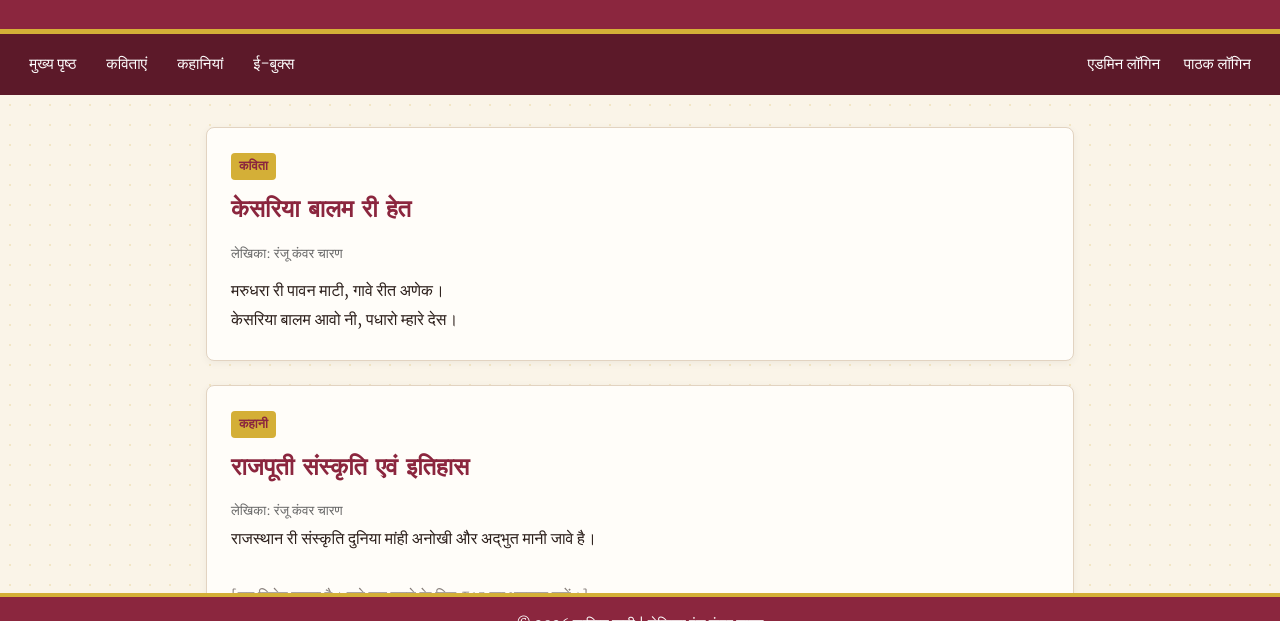
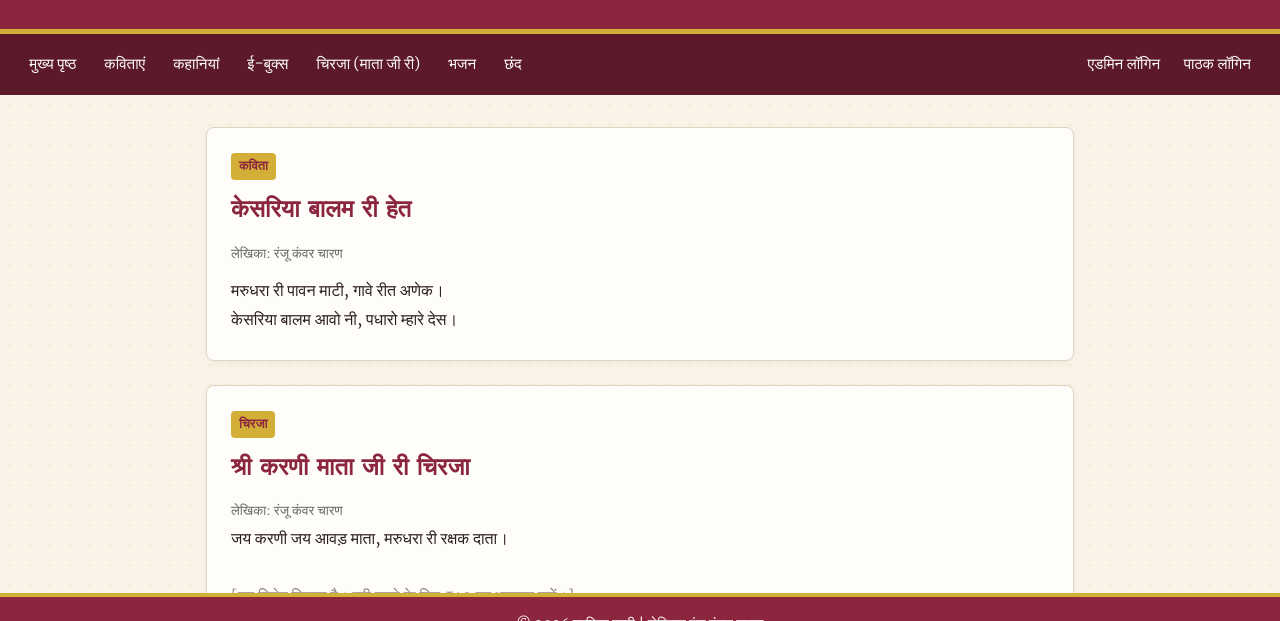
Before and after one commit to pratapbareth474-ranju/sahitya-dhani, a plain HTML site: page index.html in a window 1280 px wide. Shown: the part 145-766 px from the top of the page. Drawn offline with Linux system fonts and the light colour scheme; a web font is replaced by a local one.

Commit message:
Refine navigation button labels and spacing
Adjusted button labels for clarity and updated spacing in navigation links.

```diff
--- a/index.html
+++ b/index.html
@@ -62,7 +62,7 @@
             z-index: 100;
         }
 
-        nav .nav-links { display: flex; gap: 10px; flex-wrap: wrap; }
+        nav .nav-links { display: flex; gap: 8px; flex-wrap: wrap; }
 
         nav button {
             color: #FFF;
@@ -240,6 +240,9 @@
             <button onclick="displayPosts('कविता')">कविताएं</button>
             <button onclick="displayPosts('कहानी')">कहानियां</button>
             <button onclick="displayPosts('ई-बुक')">ई-बुक्स</button>
+            <button onclick="displayPosts('चिरजा')">चिरजा (माता जी री)</button>
+            <button onclick="displayPosts('भजन')">भजन</button>
+            <button onclick="displayPosts('छंद')">छंद</button>
         </div>
         <div>
             <button id="addPostBtn" onclick="openPublishModal()" class="btn-primary" style="display:none;">+ नई रचना जोड़ें</button>
@@ -266,6 +269,9 @@
                 <option value="कविता">कविता</option>
                 <option value="कहानी">कहानी</option>
                 <option value="ई-बुक">ई-बुक</option>
+                <option value="चिरजा">चिरजा (माता जी री)</option>
+                <option value="भजन">भजन</option>
+                <option value="छंद">छंद</option>
             </select>
             <textarea id="postContent" rows="6" placeholder="सामग्री यहाँ लिखें..."></textarea>
             <label><input type="checkbox" id="isPaid"> क्या यह पेड (Paid) सामग्री है?</label>
@@ -306,8 +312,8 @@
             <p id="payModalText" style="margin: 15px 0;"></p>
             <div style="background: #FFF8E7; padding: 12px; border-radius: 5px; border: 1px dashed var(--accent); margin-bottom: 12px;">
                 <p><strong>भुगतान विकल्प:</strong></p>
-                <p style="margin-top: 4px;">📍 <strong>Google Pay / Paytm UPI:</strong> (यहाँ अपनी UPI ID लिखें)</p>
-                <p style="margin-top: 4px;">📱 <strong>WhatsApp:</strong> (अपना नंबर दर्ज करें)</p>
+                <p style="margin-top: 4px;">📍 <strong>Google Pay / Paytm UPI:</strong> (अपनी UPI ID यहाँ लिखें)</p>
+                <p style="margin-top: 4px;">📱 <strong>WhatsApp:</strong> (अपना व्हाट्सएप नंबर यहाँ लिखें)</p>
             </div>
             <button class="btn-primary" style="width: 100%;" onclick="closeModal('paymentModal')">ठीक है (Close)</button>
         </div>
@@ -332,12 +338,12 @@
             },
             {
                 id: 2,
-                title: "राजपूती संस्कृति एवं इतिहास",
-                category: "कहानी",
+                title: "श्री करणी माता जी री चिरजा",
+                category: "चिरजा",
                 author: "रंजू कंवर चारण",
-                content: "राजस्थान री संस्कृति दुनिया मांही अनोखी और अद्भुत मानी जावे है।\n\n[यह विशेष रचना है। इसे पूरा पढ़ने के लिए ₹15 का भुगतान करें।]",
+                content: "जय करणी जय आवड़ माता, मरुधरा री रक्षक दाता।\n\n[यह विशेष चिरजा है। पूरी पढ़ने के लिए ₹10 का भुगतान करें।]",
                 isPaid: true,
-                price: 15
+                price: 10
             }
         ];
 
@@ -381,7 +387,7 @@
                 let adminControls = isAdmin ? `
                     <div class="admin-btn-group">
                         <button class="btn-edit" onclick="editPost(${post.id})">✏️ एडिट</button>
-                        <button class="btn-danger" onclick="deletePost(${post.id})">❌ हटाएं</button>
+                        <button class="btn-danger" onclick="deletePost(${post.id})">❌ बताएं/हटाएं</button>
                     </div>` : '';
 
                 let contentHTML = '';
@@ -487,7 +493,6 @@
             }
 
             if (editId) {
-                // मौजूदा पोस्ट को अपडेट (एडिट) करना
                 let post = posts.find(p => p.id == editId);
                 if (post) {
                     post.title = title;
@@ -497,7 +502,6 @@
                     post.price = price;
                 }
             } else {
-                // नई पोस्ट जोड़ना
                 const newPost = { id: Date.now(), title, category, content, isPaid, price, author: 'रंजू कंवर चारण' };
                 posts.unshift(newPost);
             }
```
